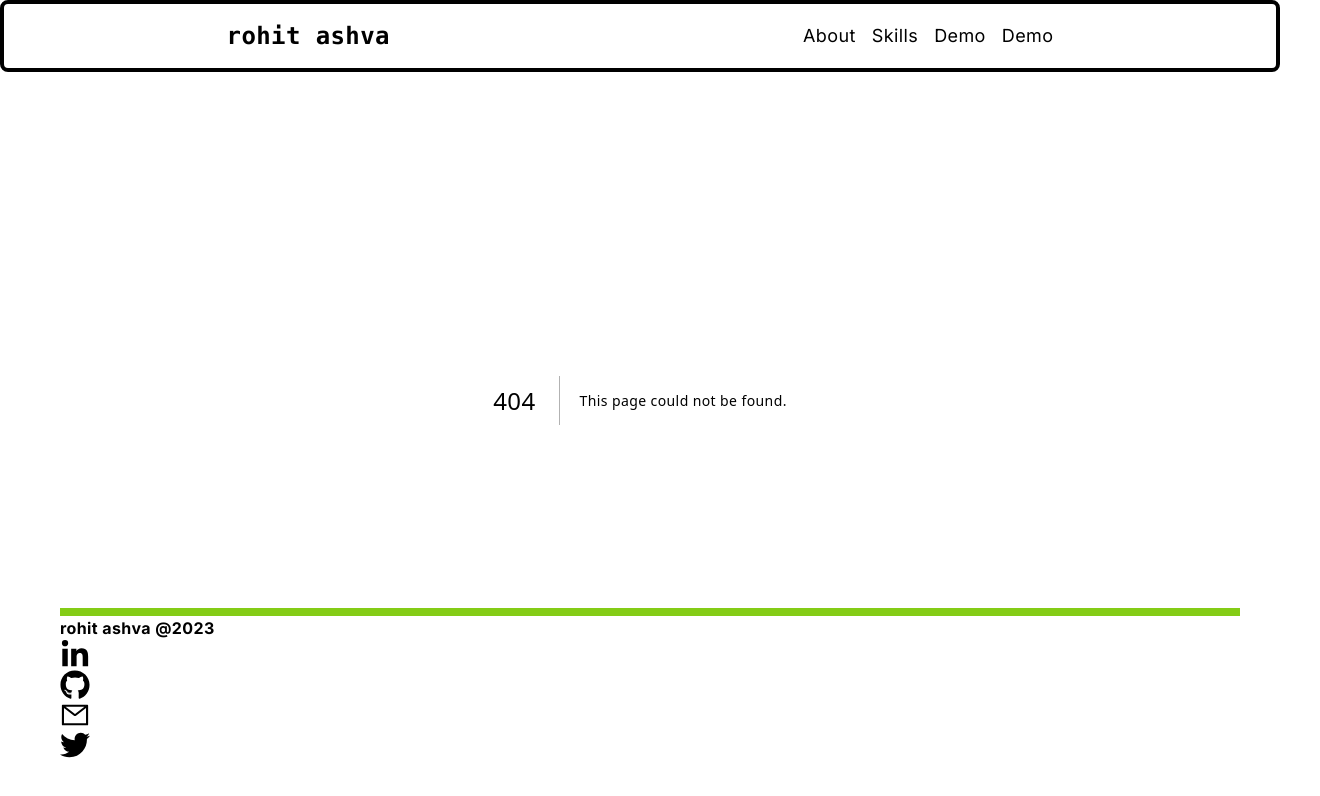
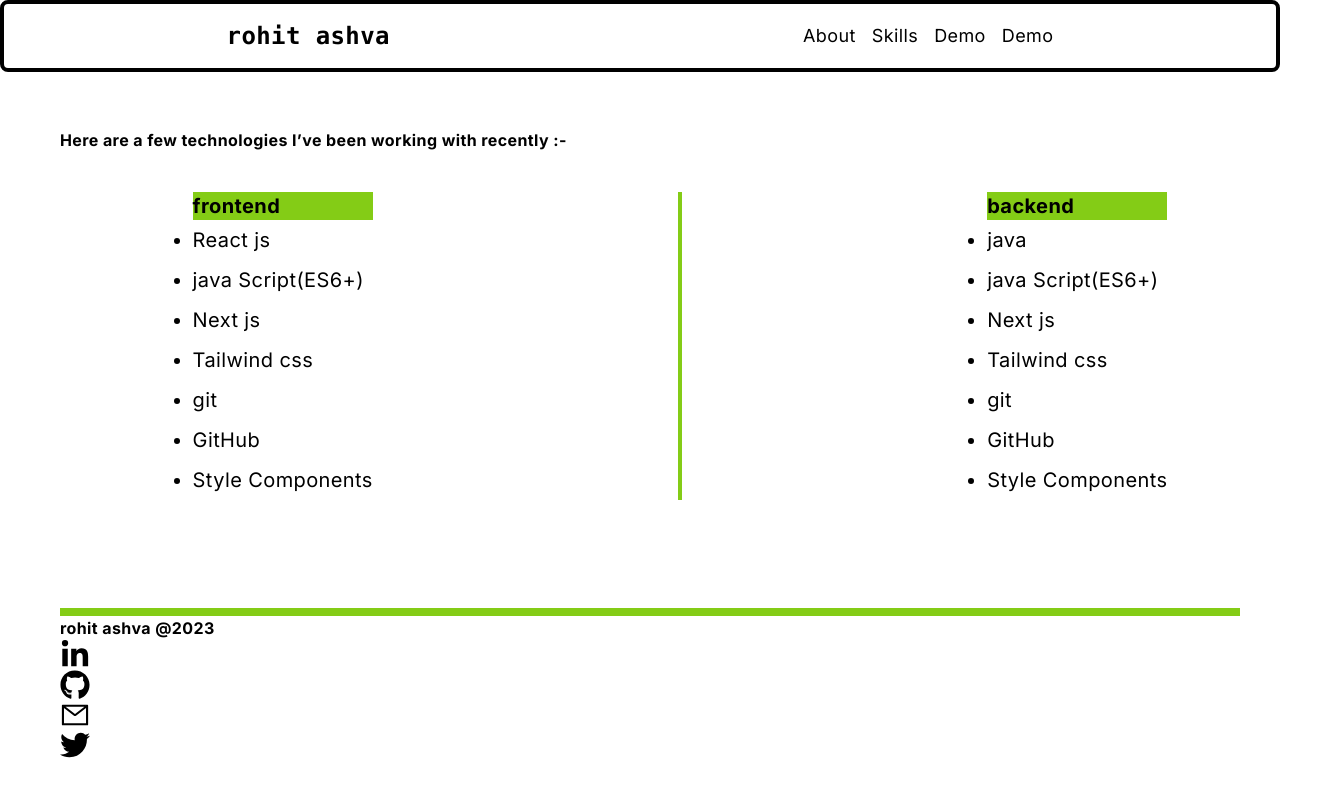
Before and after one commit to rohzxz/new-portfolia-with-next-js---tailwind-css, a Next.js app: page /skills in a window 1280 px wide. Before the commit this address had no page. Shown: the top 796 px of the page, 1320 px wide, since content can reach past the window. Built offline with nearby package versions, Linux system fonts and the light colour scheme.

Commit message:
fews changes
create Skills page

```diff
--- a/app/Skills.jsx
+++ /dev/null
@@ -1,7 +0,0 @@
-import React from "react";
-
-const Skills = () => {
-  return <div>Skillsgrfshdfsgdsfgdsfgdsfg</div>;
-};
-
-export default Skills;
--- a/app/layout.js
+++ b/app/layout.js
@@ -6,7 +6,7 @@ import Footer from "@/components/Footer";
 const inter = Inter({ subsets: ["latin"] });
 
 export const metadata = {
-  title: "Create Next App",
+  title: "rohzxz",
   description: "Generated by create next app",
 };
 
--- a/app/Main.jsx
+++ b/app/main/page.jsx
@@ -1,6 +1,5 @@
 import Image from "next/image";
 import React from "react";
-import photo from "../public/myphot.jpg";
 
 const Main = () => {
   return (
--- a/app/page.js
+++ b/app/page.js
@@ -1,5 +1,5 @@
 import NavBar from "@/components/NavBar.jsx";
-import Main from "./Main.jsx";
+import Main from "./main/page.jsx";
 import Footer from "@/components/Footer.jsx";
 
 export default function Home() {
--- /dev/null
+++ b/app/skills/page.jsx
@@ -0,0 +1,40 @@
+import React from "react";
+
+const Skills = () => {
+  return (
+    <section className="container mt-32 mx-auto ml-10 items-center ">
+      <h4 className="ml-5">
+        Here are a few technologies I’ve been working with recently :-
+      </h4>
+      <div className="flex justify-around mt-10">
+        <div>
+          <h3 className="text-xl bg-lime-500 "> frontend </h3>
+          <ol className="leading-loose text-xl list-disc ">
+            <li> React js</li>
+            <li>java Script(ES6+)</li>
+            <li>Next js</li>
+            <li> Tailwind css</li>
+            <li>git </li>
+            <li>GitHub</li>
+            <li>Style Components</li>
+          </ol>
+        </div>
+        <div className=" bg-lime-500 w-1 border bottom-10 border-lime-500"></div>
+        <div>
+          <h3 className="text-xl bg-lime-500  "> backend </h3>
+          <ol className="leading-loose text-xl list-disc ">
+            <li> java </li>
+            <li>java Script(ES6+)</li>
+            <li>Next js</li>
+            <li> Tailwind css</li>
+            <li>git </li>
+            <li>GitHub</li>
+            <li>Style Components</li>
+          </ol>
+        </div>
+      </div>
+    </section>
+  );
+};
+
+export default Skills;
--- a/components/Footer.jsx
+++ b/components/Footer.jsx
@@ -5,7 +5,7 @@ import Link from "next/link";
 
 const Footer = () => {
   return (
-    <footer className="bg-white p-10 fixed bottom-0 left-0 rounded-none w-full z-10 ml-auto mr-auto ">
+    <footer className="bg-white p-10 fixed bottom-0 left-0 rounded-none w-full z-10 mx-auto ">
       <div className="border-4 border-lime-500 ml-5  "></div>
       <div className="ml-5">
         <h4 className="">rohit ashva @2023</h4>
--- a/components/NavBar.jsx
+++ b/components/NavBar.jsx
@@ -7,16 +7,16 @@ const NavBar = () => {
       <b className="text-2xl font-mono ">rohit ashva</b>
       <ul className="flex items-center gap-4 text-lg  ">
         <li>
-          <Link href="#Main">About</Link>
+          <Link href="/">About</Link>
         </li>
         <li>
-          <Link href="#Skills">Skills</Link>
+          <Link href="/skills">Skills</Link>
         </li>
         <li>
-          <Link href="#">Demo</Link>
+          <Link href="/">Demo</Link>
         </li>
         <li>
-          <Link href="#">Demo</Link>
+          <Link href="/">Demo</Link>
         </li>
       </ul>
     </div>
--- a/package.json
+++ b/package.json
@@ -18,5 +18,9 @@
     "react-dom": "18.2.0",
     "react-icons": "^4.10.1",
     "tailwindcss": "3.3.2"
+  },
+  "devDependencies": {
+    "@types/node": "20.4.0",
+    "@types/react": "18.2.14"
   }
 }
```
Also changed, not shown: tsconfig.json (added, +35 -0 lines), 1 other file (tests, documents, lock files or other folders).
